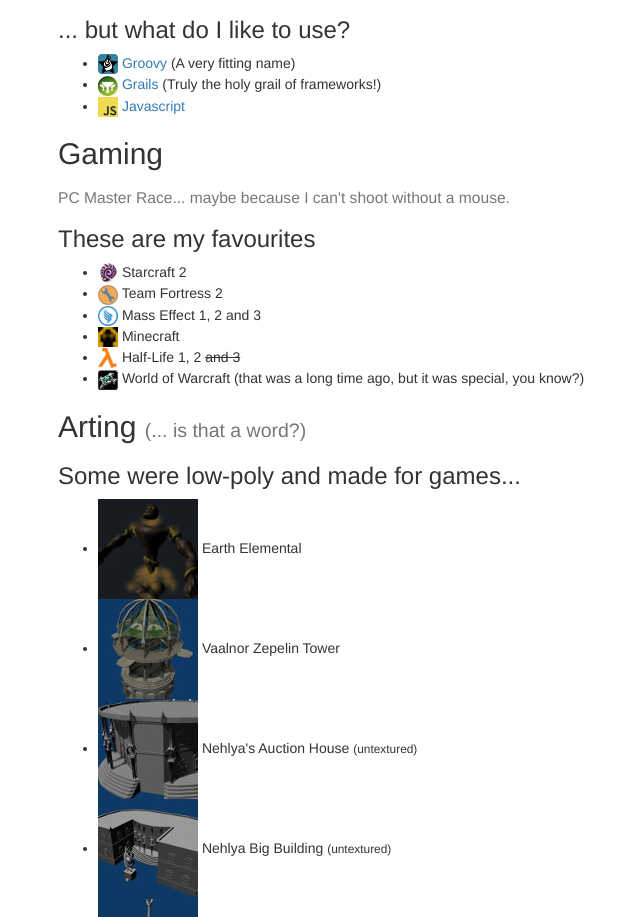
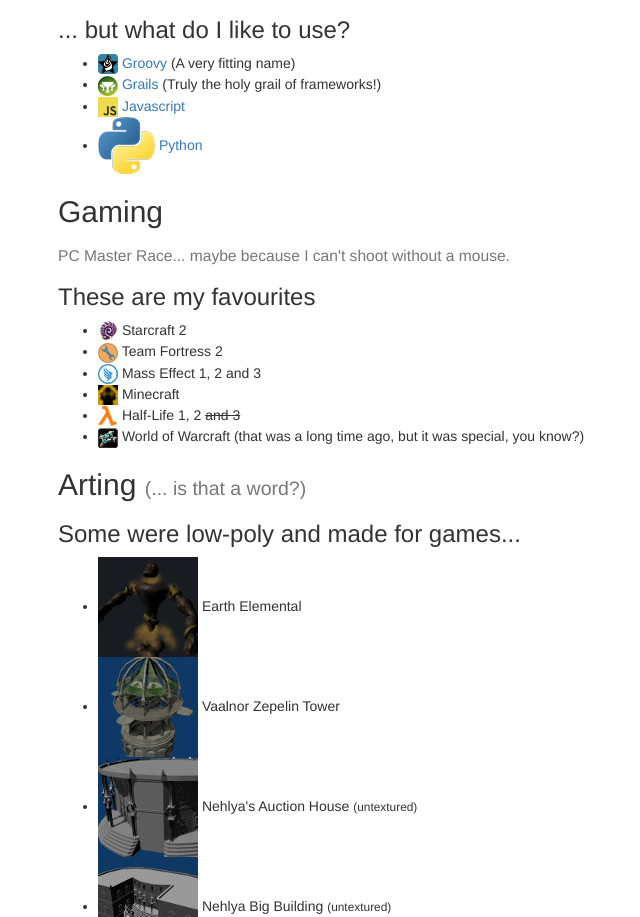
Before and after one commit to dosaki/dosaki.github.io, a plain HTML site: page index.html in a window 1280 px wide. Shown: the part 985-1902 px from the top of the page, without its empty margins (12-652 px from the left). Drawn offline with Linux system fonts and the light colour scheme; no server answers.

Commit message:
Update index.html

```diff
--- a/index.html
+++ b/index.html
@@ -114,6 +114,10 @@
                                 <img src="/imgs/code/javascript.jpg" title="Javascript Language" alt="Javascript Language"/>
                                 <a href="http://en.wikipedia.org/wiki/JavaScript">Javascript</a>
                             </li>
+                            <li>
+                                <img src="/imgs/code/python.png" title="Python Language" alt="Python Language"/>
+                                <a href="https://en.wikipedia.org/wiki/Python_(programming_language)">Python</a>
+                            </li>
                         </ul>
                     </div>
                 </div>
```
